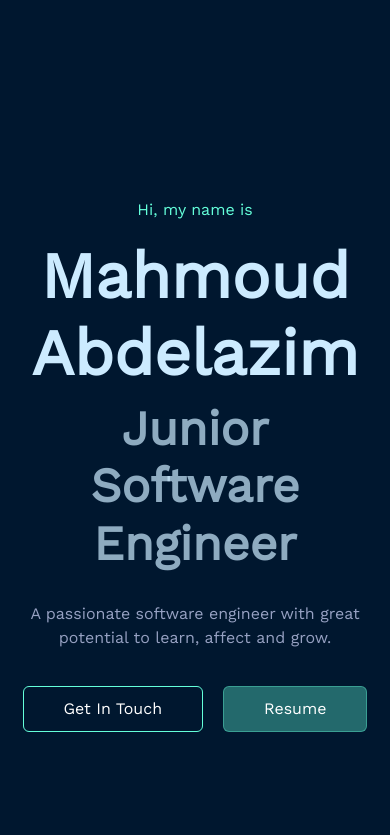
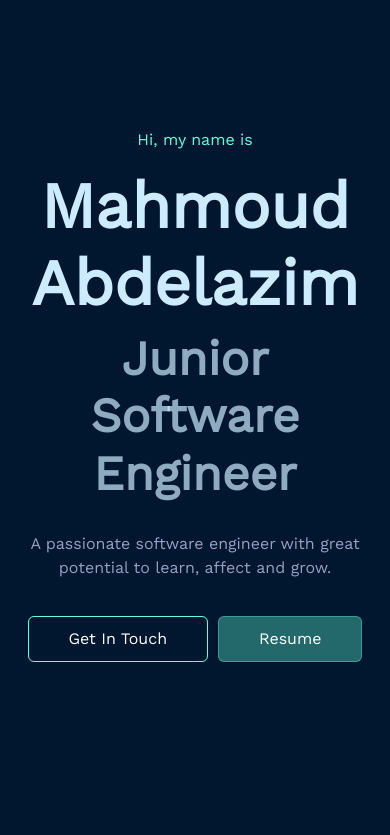
Before and after one commit to MahmoudAbdelazim/My-Portfolio, a Next.js app: page / in a window 390 px wide. Shown: the top 835 px of the page. Built offline with nearby package versions, Linux system fonts and the light colour scheme.

Commit message:
Update responsiveness

```diff
--- a/public/css/styles.css
+++ b/public/css/styles.css
@@ -98,11 +98,13 @@ ul.right {
   padding-right: 40px !important;
 }
 
+/* ----------------------------------------------------------------------- */
+
 .landing {
   text-align: left;
   padding: 0 20%;
   padding-top: 150px;
-  height: 100vh;
+  padding-bottom: 170px;
 }
 
 .landing-p {
@@ -434,8 +436,13 @@ ul.right {
     font-size: 200%;
   }
   .landing {
-    padding-top: 150px;
+    padding-top: 80px;
     text-align: center;
+  }
+
+  .get-in-touch-button {
+    display: inline-block;
+    margin-right: 10px;
   }
 
   .my-image {
```
